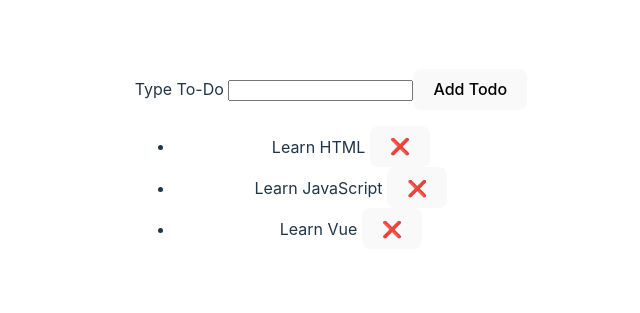
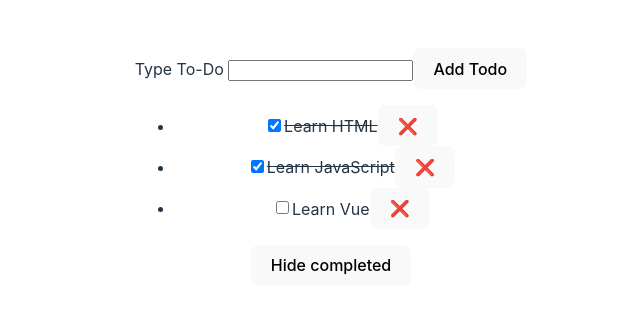
Before and after one commit to SynCROSS/learning-vue3, a Vue app: page / in a window 1280 px wide. Shown: the part 233-546 px from the top of the page, without its empty margins (309-949 px from the left). Built offline with nearby package versions, Linux system fonts and the light colour scheme.

Commit message:
Computed Property

```diff
--- a/src/App.vue
+++ b/src/App.vue
@@ -1,33 +1,58 @@
 <script setup lang="ts">
-import { ref } from 'vue';
+import { computed, ref } from 'vue';
 
 // give each todo a unique id
 let id = 0;
 
 type Todo = {
   id: typeof id,
-  text: string
+  text: string,
+  done: boolean,
 };
 
-const createTodo = (text: Todo['text']): Todo => {
+/**
+ * Create a new Todo Object By Text
+ * @param {Todo['text']} text Todo's Text
+ * @return {Todo} new Todo Object
+ */
+const createTodo = (text: Todo['text'], done = false): Todo => {
   const todo: Todo = {
     id,
     text,
+    done,
   };
   id += 1;
   return todo;
 };
 
-const newTodo = ref('');
+const newTodo = ref<Todo['text']>('');
+const hideCompleted = ref<Todo['done']>(false);
 const todos = ref<Todo[]>([
-  createTodo('Learn HTML'),
-  createTodo('Learn JavaScript'),
+  createTodo('Learn HTML', true),
+  createTodo('Learn JavaScript', true),
   createTodo('Learn Vue'),
 ]);
 
+/**
+ * Add a new Todo Object To the list of Todo
+ */
 const addTodo = () => {
   todos.value.push(createTodo(newTodo.value));
+};
+
+/**
+ * Reset Input Value
+ */
+const resetNewTodo = () => {
   newTodo.value = '';
+};
+
+/**
+ * Submit Event Handler Of Form
+ */
+const onSubmit = () => {
+  addTodo();
+  resetNewTodo();
 };
 
 const removeTodo = (todo: Todo) => {
@@ -37,10 +62,24 @@ const removeTodo = (todo: Todo) => {
     todos.value.splice(index, 1);
   }
 };
+
+const toggleHidingTodo = () => {
+  hideCompleted.value = !hideCompleted.value;
+};
+
+const filteredTodos = computed(() => {
+  // return filtered todos based on
+  // `todos.value` & `hideCompleted.value`
+  if (hideCompleted.value) {
+    return todos.value.filter(todo => !todo.done);
+  }
+  return todos.value;
+});
+
 </script>
 
 <template>
-  <form @submit.prevent="addTodo">
+  <form @submit.prevent="onSubmit">
     <label for="input-todo-text">Type To-Do
       <input
         id="input-todo-text"
@@ -57,13 +96,28 @@ const removeTodo = (todo: Todo) => {
   </form>
   <ul>
     <li
-      v-for="todo in todos"
+      v-for="todo in filteredTodos"
       :key="todo.id"
     >
-      {{ todo.text }}
+      <input
+        v-model="todo.done"
+        type="checkbox"
+      >
+      <span :class="{ done: todo.done }">
+        {{ todo.text }}
+      </span>
       <button @click="removeTodo(todo)">
         ❌
       </button>
     </li>
   </ul>
+  <button @click="toggleHidingTodo">
+    {{ hideCompleted ? 'Show all' : 'Hide completed' }}
+  </button>
 </template>
+
+<style>
+.done {
+  text-decoration: line-through;
+}
+</style>
```
